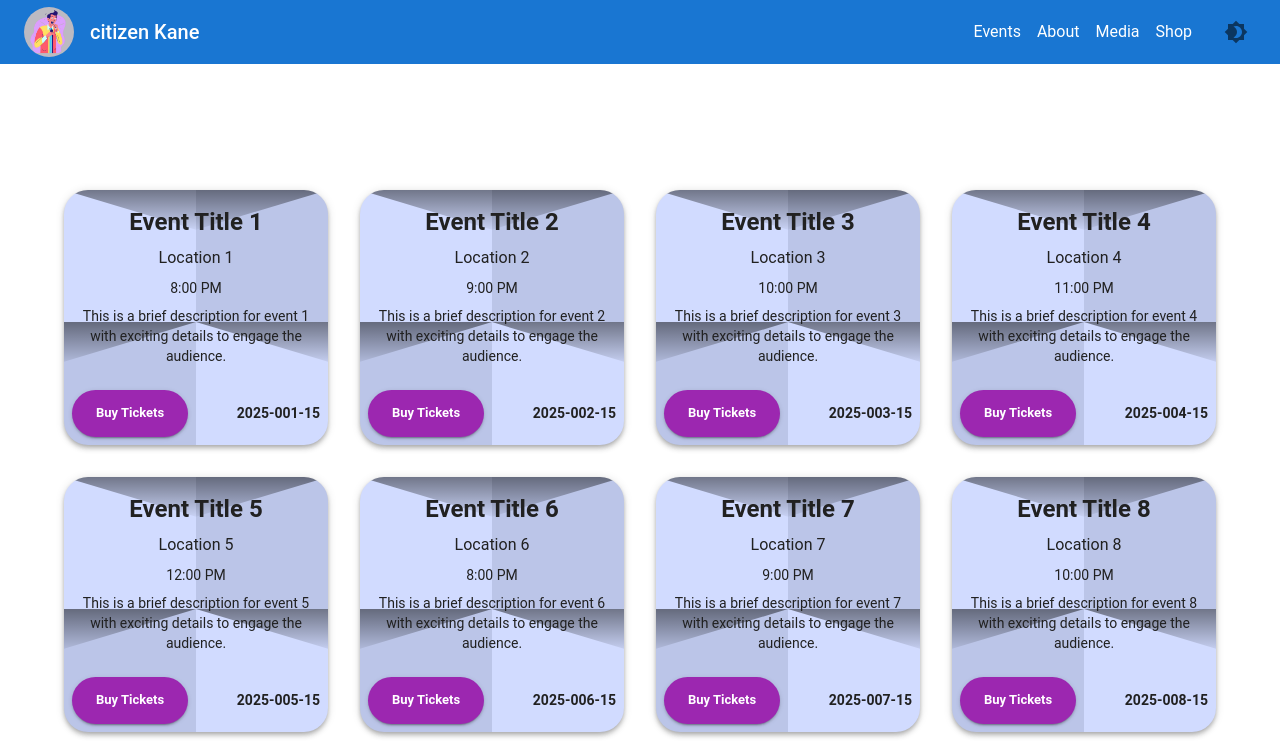
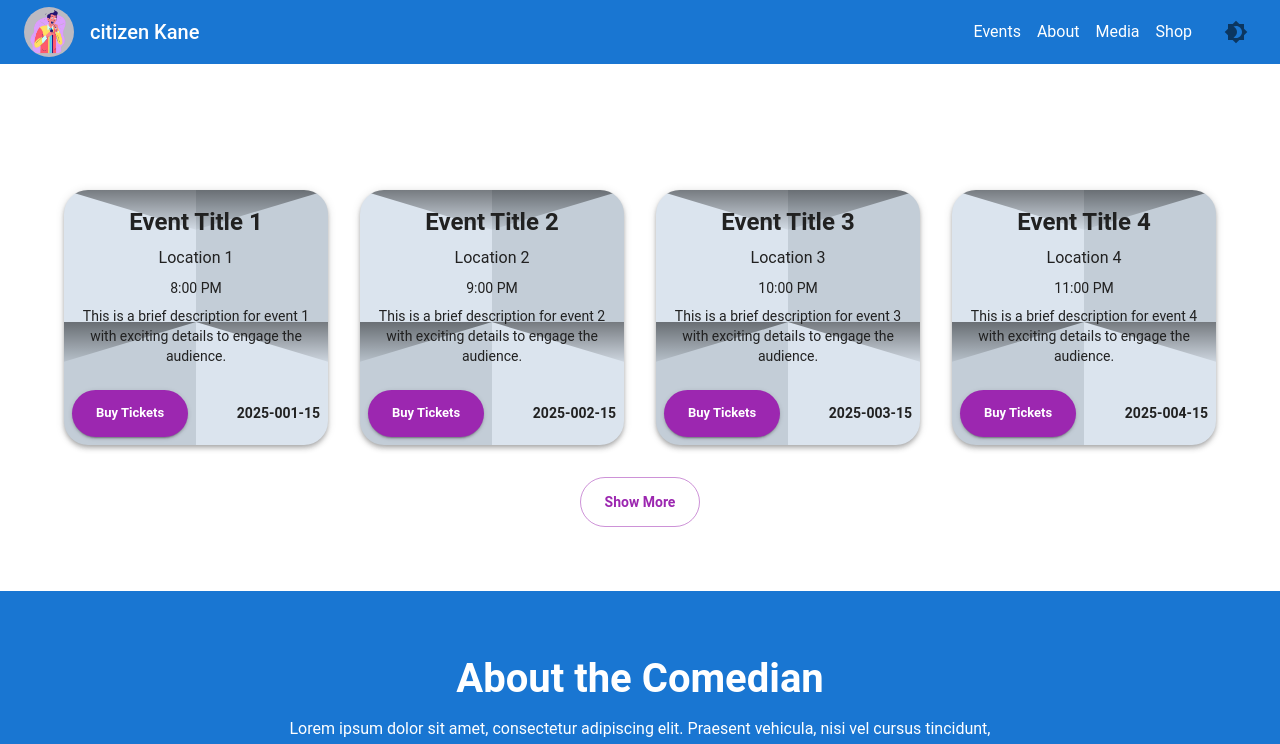
Before and after one commit to WuTangLan1/Sample-Comedy-Profile-4, a React (Create React App) app: page / in a window 1280 px wide. Shown: the top 744 px of the page. Built offline with nearby package versions, Linux system fonts and the light colour scheme.

Commit message:
changed bgs

```diff
--- a/src/components/EventsSection.tsx
+++ b/src/components/EventsSection.tsx
@@ -1,7 +1,7 @@
 // src/components/EventsSection.tsx
-import React from 'react'
+import React, { useState } from 'react'
 import { Box, Typography, Button, Card, CardContent, CardActions, Grid, useTheme } from '@mui/material'
-import { motion } from 'framer-motion'
+import { motion, AnimatePresence } from 'framer-motion'
 
 export default function EventsSection() {
   const theme = useTheme()
@@ -14,31 +14,37 @@ export default function EventsSection() {
     link: '#',
     description: `This is a brief description for event ${i + 1} with exciting details to engage the audience.`
   }))
+  const [visibleCount, setVisibleCount] = useState(4)
   const containerVariants = {
     hidden: { opacity: 0, y: 50 },
     visible: {
       opacity: 1,
       y: 0,
-      transition: {
-        delayChildren: 0.3,
-        staggerChildren: 0.2
-      }
+      transition: { delayChildren: 0.3, staggerChildren: 0.2 }
     }
   }
   const itemVariants = {
     hidden: { opacity: 0, y: 50 },
-    visible: { opacity: 1, y: 0 }
+    visible: { opacity: 1, y: 0 },
+    exit: { opacity: 0, y: 50, transition: { duration: 0.3 } }
+  }
+  const handleToggle = () => {
+    if (visibleCount < dummyEvents.length) {
+      setVisibleCount(dummyEvents.length)
+    } else {
+      setVisibleCount(4)
+    }
   }
   return (
     <Box sx={{ p: 8, backgroundColor: 'background.paper' }}>
       <Typography variant="h2" align="center" gutterBottom>
         Upcoming Events
       </Typography>
-      <motion.div variants={containerVariants} initial="hidden" whileInView="visible" viewport={{ once: true, amount: 0.2 }}>
+      <motion.div variants={containerVariants} initial="hidden" animate="visible">
         <Grid container spacing={4} justifyContent="center">
-          {dummyEvents.map((event) => (
-            <Grid item key={event.id} xs={12} sm={6} md={4} lg={3}>
-              <motion.div variants={itemVariants}>
+          <AnimatePresence>
+            {dummyEvents.slice(0, visibleCount).map((event) => (
+              <Grid item key={event.id} xs={12} sm={6} md={4} lg={3} component={motion.div} variants={itemVariants} initial="hidden" animate="visible" exit="exit">
                 <Card elevation={4} sx={{ borderRadius: 2, transition: 'transform 0.3s, background-image 0.3s ease', '&:hover': { transform: 'scale(1.03)' }, backgroundImage: theme.palette.mode === 'light' ? 'url(/images/backgrounds/eventsLight.svg)' : 'url(/images/backgrounds/eventsDark.svg)', backgroundSize: 'cover', backgroundRepeat: 'no-repeat' }}>
                   <CardContent>
                     <Typography variant="h5" sx={{ fontWeight: 700 }}>
@@ -63,11 +69,16 @@ export default function EventsSection() {
                     </Typography>
                   </CardActions>
                 </Card>
-              </motion.div>
-            </Grid>
-          ))}
+              </Grid>
+            ))}
+          </AnimatePresence>
         </Grid>
       </motion.div>
+      <Box sx={{ mt: 4, textAlign: 'center' }}>
+        <Button variant="outlined" color="secondary" onClick={handleToggle}>
+          {visibleCount < dummyEvents.length ? 'Show More' : 'Show Less'}
+        </Button>
+      </Box>
     </Box>
   )
 }
```
Also changed, not shown: public/images/backgrounds/eventsDark.svg, public/images/backgrounds/eventsLight.svg.
